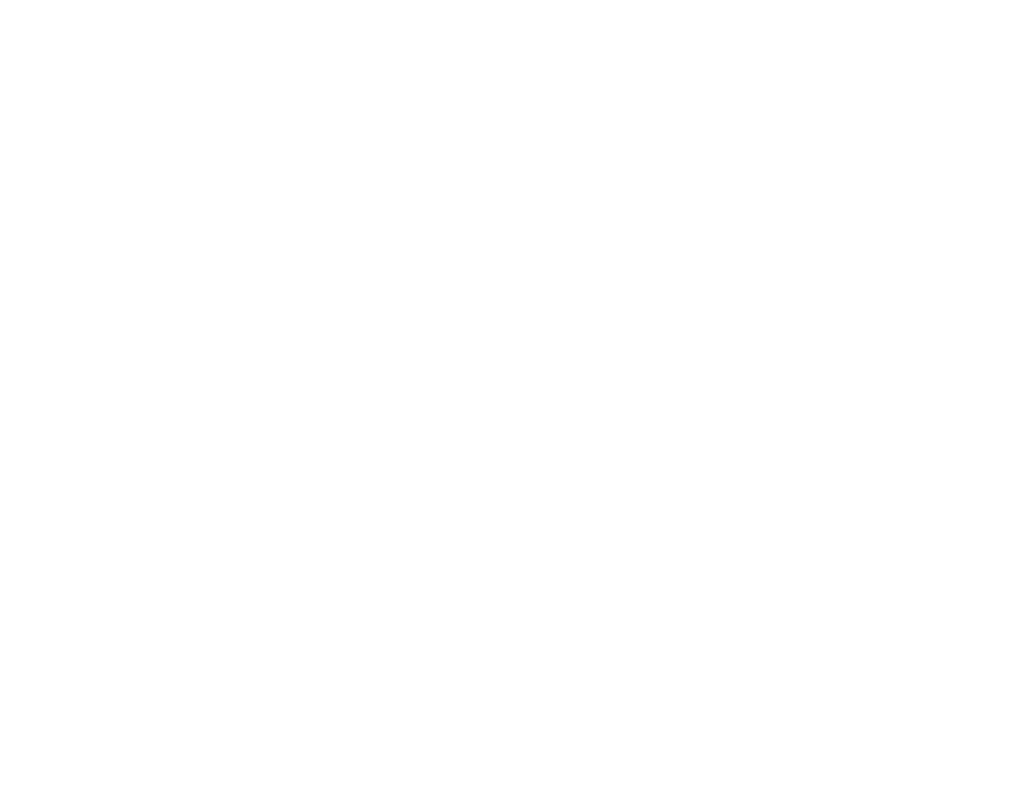
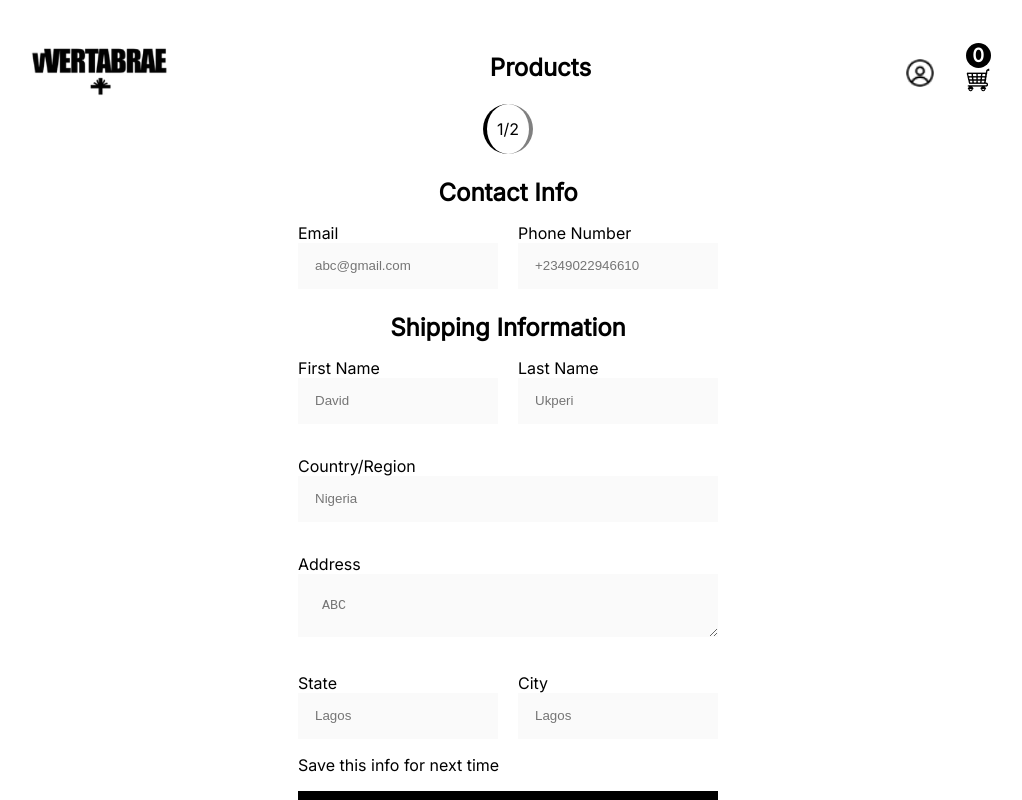
Before and after one commit to AstroSoft-NG/vertebrae-project, a React (Create React App) app: page /checkout in a window 1280 px wide. Before the commit this address had no page. Shown: the top 800 px of the page, without its empty margins (132-1154 px from the left). Built offline with nearby package versions, Linux system fonts and the light colour scheme.

Commit message:
Add up checkout Page to project

```diff
--- a/src/App.css
+++ b/src/App.css
@@ -398,3 +398,42 @@ Info Page
 .privacy-date {
   margin-bottom: 1rem;
 }
+
+/*Checkout Page*/
+.checkout-details {
+  display: flex;
+  flex-direction: column;
+  align-items: center;
+}
+.process-indicator {
+  width: 50px;
+  height: 50px;
+  border-radius: 50%;
+  border-left: 4px solid var(--blackColor);
+  border-right: 4px solid grey;
+  display: flex;
+  justify-content: center;
+  align-items: center;
+}
+.checkout-header {
+  margin-top: 1.5rem;
+  margin-bottom: 1rem;
+  text-align: center;
+}
+.address {
+  width: 100%;
+  background: var(--inputBgColor);
+  padding: 1.5rem;
+  border: none;
+  outline: none;
+}
+.save-text {
+  margin-block: 1rem;
+}
+
+/*Checkout final Page*/
+.checkout-final-details {
+  display: flex;
+  flex-direction: column;
+  align-items: center;
+}
--- a/src/App.tsx
+++ b/src/App.tsx
@@ -11,6 +11,8 @@ import RecoveryComfirmation from './pages/AccountRecovery/RecoveryComfirmation';
 import FinalRecoveryPage from './pages/AccountRecovery/FinalRecoveryPage';
 import Info from './pages/Info/Info';
 import PrivacyPolicy from './pages/PrivacyPolicy/PrivacyPolicy';
+import CheckOut from './pages/CheckOut/CheckOut';
+import CheckOutFinal from './pages/CheckOut/CheckOutFinal';
 
 function App() {
   return (
@@ -25,6 +27,8 @@ function App() {
       <Route path='/finalrecovery' element={<FinalRecoveryPage />}></Route>
       <Route path='/info' element={<Info />}></Route>
       <Route path='/privacypolicy' element={<PrivacyPolicy />}></Route>
+      <Route path='/checkout' element={<CheckOut />}></Route>
+      <Route path='/checkoutfinal' element={<CheckOutFinal />}></Route>
     </Routes>
   );
 }
--- a/src/components/Button.tsx
+++ b/src/components/Button.tsx
@@ -1,12 +1,17 @@
 import React from 'react';
-interface ButtonProps {
-  text: string;
-}
+import { useNavigate } from 'react-router-dom';
 
+import { ButtonProps } from '../services/models';
 const AddToCartButton: React.FC<ButtonProps> = ({ text }) => {
+  const navigate = useNavigate();
+  const handleCheckOut = () => {
+    navigate('/checkout');
+  };
   return (
     <div className='add-btn'>
-      <button type='button'>{text}</button>
+      <button type='button' onClick={handleCheckOut}>
+        {text}
+      </button>
     </div>
   );
 };
--- /dev/null
+++ b/src/pages/CheckOut/CheckOut.tsx
@@ -0,0 +1,186 @@
+import React from 'react';
+import { useFormik } from 'formik';
+import { useNavigate } from 'react-router-dom';
+
+import Menu from '../../components/Menu';
+import Footer from '../../components/Footer';
+
+const CheckOut = () => {
+  const navigate = useNavigate();
+  const handleCheckOutFinal = () => {
+    navigate('/checkoutfinal');
+  };
+  const formik = useFormik({
+    initialValues: { firstName: '', lastName: '', email: '', password: '' },
+    onSubmit: (values) => {
+      console.log('Submitted ', values);
+    },
+    // validate: (values) => {
+    //   const errors: FormValuesType = {};
+
+    //   if (!values.firstName) {
+    //     errors.firstName = 'First name is required';
+    //   }
+    //   if (!values.lastName) {
+    //     errors.lastName = 'Last name is required';
+    //   }
+    //   if (!values.email) {
+    //     errors.email = 'Last name is required';
+    //   }
+    //   if (!values.password) {
+    //     errors.password = 'Password is required';
+    //   }
+    //   return errors;
+    // },
+  });
+  return (
+    <div>
+      <Menu />
+      <section className='checkout-details'>
+        <div className='process-indicator'>1/2</div>
+        <h2 className='checkout-header'>Contact Info</h2>
+        <form onSubmit={formik.handleSubmit} className='signup-form'>
+          <div className='username-container'>
+            <div className='username '>
+              <label>Email</label>
+              <br />
+              <input
+                type='email'
+                placeholder='abc@gmail.com'
+                name='firstName'
+                value={formik.values.firstName}
+                onChange={formik.handleChange}
+                onBlur={formik.handleBlur}
+              ></input>
+              <div className='errors'>
+                <p>
+                  {formik.values.firstName && formik.touched.firstName && formik.errors.firstName}
+                </p>
+              </div>
+            </div>
+            <div className='username'>
+              <label>Phone Number</label>
+              <br />
+              <input
+                type='tel'
+                placeholder='+2349022946610'
+                name='lastName'
+                value={formik.values.lastName}
+                onChange={formik.handleChange}
+                onBlur={formik.handleBlur}
+              ></input>
+              <div className='errors'>
+                <p>{formik.values.lastName && formik.touched.lastName && formik.errors.lastName}</p>
+              </div>
+            </div>
+          </div>
+          <h2 className='checkout-header'> Shipping Information</h2>
+          <div className='username-container'>
+            <div className='username '>
+              <label>First Name</label>
+              <br />
+              <input
+                type='text'
+                placeholder='David'
+                name='firstName'
+                value={formik.values.firstName}
+                onChange={formik.handleChange}
+                onBlur={formik.handleBlur}
+              ></input>
+              <div className='errors'>
+                <p>
+                  {formik.values.firstName && formik.touched.firstName && formik.errors.firstName}
+                </p>
+              </div>
+            </div>
+            <div className='username'>
+              <label>Last Name</label>
+              <br />
+              <input
+                type='text'
+                placeholder='Ukperi'
+                name='lastName'
+                value={formik.values.lastName}
+                onChange={formik.handleChange}
+                onBlur={formik.handleBlur}
+              ></input>
+              <div className='errors'>
+                <p>{formik.values.lastName && formik.touched.lastName && formik.errors.lastName}</p>
+              </div>
+            </div>
+          </div>
+          <div className='field'>
+            <label>Country/Region</label>
+            <br />
+            <input
+              type='text'
+              placeholder='Nigeria'
+              name='country'
+              value={formik.values.email}
+              onChange={formik.handleChange}
+              onBlur={formik.handleBlur}
+            ></input>
+            <div className='errors'>
+              <p>{formik.values.email && formik.touched.email && formik.errors.email}</p>
+            </div>
+          </div>
+          <div className='field'>
+            <label>Address</label>
+            <br />
+            <textarea className='address' name='address' placeholder='ABC' rows={1}></textarea>
+            <div className='errors'>
+              <p>{formik.values.password && formik.touched.password && formik.errors.password}</p>
+            </div>
+          </div>
+          <div className='username-container'>
+            <div className='username '>
+              <label>State</label>
+              <br />
+              <input
+                type='text'
+                placeholder='Lagos'
+                name='firstName'
+                value={formik.values.firstName}
+                onChange={formik.handleChange}
+                onBlur={formik.handleBlur}
+              ></input>
+              <div className='errors'>
+                <p>
+                  {formik.values.firstName && formik.touched.firstName && formik.errors.firstName}
+                </p>
+              </div>
+            </div>
+            <div className='username'>
+              <label>City</label>
+              <br />
+              <input
+                type='text'
+                placeholder='Lagos'
+                name='lastName'
+                value={formik.values.lastName}
+                onChange={formik.handleChange}
+                onBlur={formik.handleBlur}
+              ></input>
+              <div className='errors'>
+                <p>{formik.values.lastName && formik.touched.lastName && formik.errors.lastName}</p>
+              </div>
+            </div>
+          </div>
+          <p className='save-text'>Save this info for next time</p>
+          <button
+            type='submit'
+            className='signup-submit'
+            onClick={() => {
+              handleCheckOutFinal();
+            }}
+          >
+            Proceed to Payment
+          </button>
+        </form>
+      </section>
+      <Footer />
+    </div>
+  );
+};
+
+export default CheckOut;
--- /dev/null
+++ b/src/pages/CheckOut/CheckOutFinal.tsx
@@ -0,0 +1,82 @@
+import React from 'react';
+import { useFormik } from 'formik';
+
+import Menu from '../../components/Menu';
+import Footer from '../../components/Footer';
+import { FormValuesType } from '../../services/models';
+
+const CheckOutFinal = () => {
+  const formik = useFormik({
+    initialValues: { email: '' },
+    onSubmit: (values) => {
+      console.log('Submitted ', values);
+    },
+    validate: (values) => {
+      const errors: FormValuesType = {};
+
+      if (!values.email) {
+        errors.email = 'Email name is required';
+      }
+
+      return errors;
+    },
+  });
+  return (
+    <div>
+      <Menu />
+      <section className='checkout-final-details'>
+        <h2>Payment</h2>
+        <form className='signup-form'>
+          <div className='field'>
+            <label>Card Number</label>
+            <br />
+            <input type='password' placeholder='' name='email'></input>
+            <div className='errors'>
+              <p></p>
+            </div>
+          </div>
+          <div className='username-container'>
+            <div className='username '>
+              <label>Cvv</label>
+              <br />
+              <input
+                type='text'
+                placeholder='David'
+                name='firstName'
+                //   value={formik.values.firstName}
+                //   onChange={formik.handleChange}
+                //   onBlur={formik.handleBlur}
+              ></input>
+              <div className='errors'>
+                <p>
+                  {/* {formik.values.firstName && formik.touched.firstName && formik.errors.firstName} */}
+                </p>
+              </div>
+            </div>
+            <div className='username'>
+              <label>Expiry Date</label>
+              <br />
+              <input
+                type='date'
+                placeholder='Ukperi'
+                name='expiryDate'
+                //   value={formik.values.}
+                //   onChange={formik.handleChange}
+                //   onBlur={formik.handleBlur}
+              ></input>
+              <div className='errors'>
+                {/* <p>{formik.values.lastName && formik.touched.lastName && formik.errors.lastName}</p> */}
+              </div>
+            </div>
+          </div>
+          <button type='submit' className='signup-submit'>
+            Sign in
+          </button>
+        </form>
+      </section>
+      <Footer />
+    </div>
+  );
+};
+
+export default CheckOutFinal;
--- a/src/pages/Products/ProductDetails.tsx
+++ b/src/pages/Products/ProductDetails.tsx
@@ -1,4 +1,5 @@
 import React from 'react';
+
 import { useLocation } from 'react-router-dom';
 
 import Menu from '../../components/Menu';
@@ -6,6 +7,7 @@ import Button from '../../components/Button';
 import Footer from '../../components/Footer';
 const ProductDetails = () => {
   const location = useLocation();
+
   const { image, name, price } = location.state.product;
   return (
     <div>
--- a/src/services/models.ts
+++ b/src/services/models.ts
@@ -8,3 +8,7 @@ export interface ProductType {
 export interface FormValuesType {
   [key: string]: any;
 }
+
+export interface ButtonProps {
+  text: string;
+}
```
